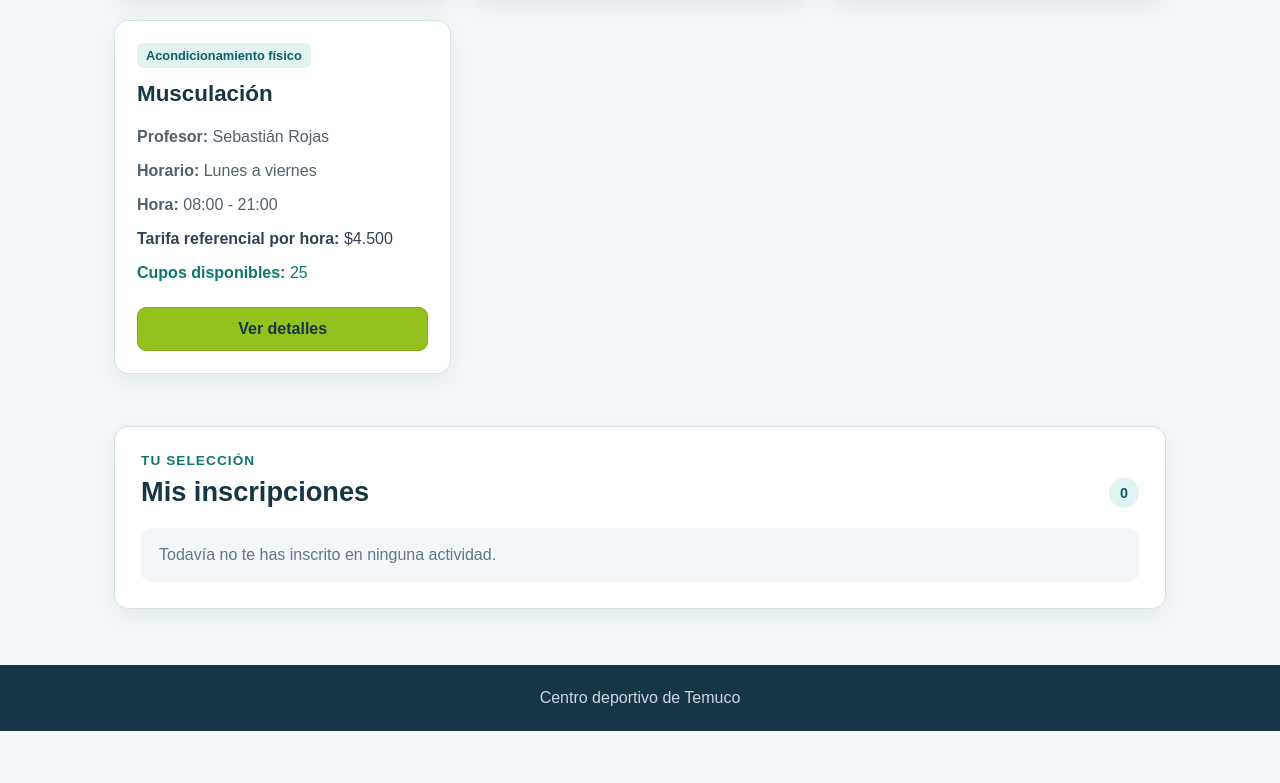
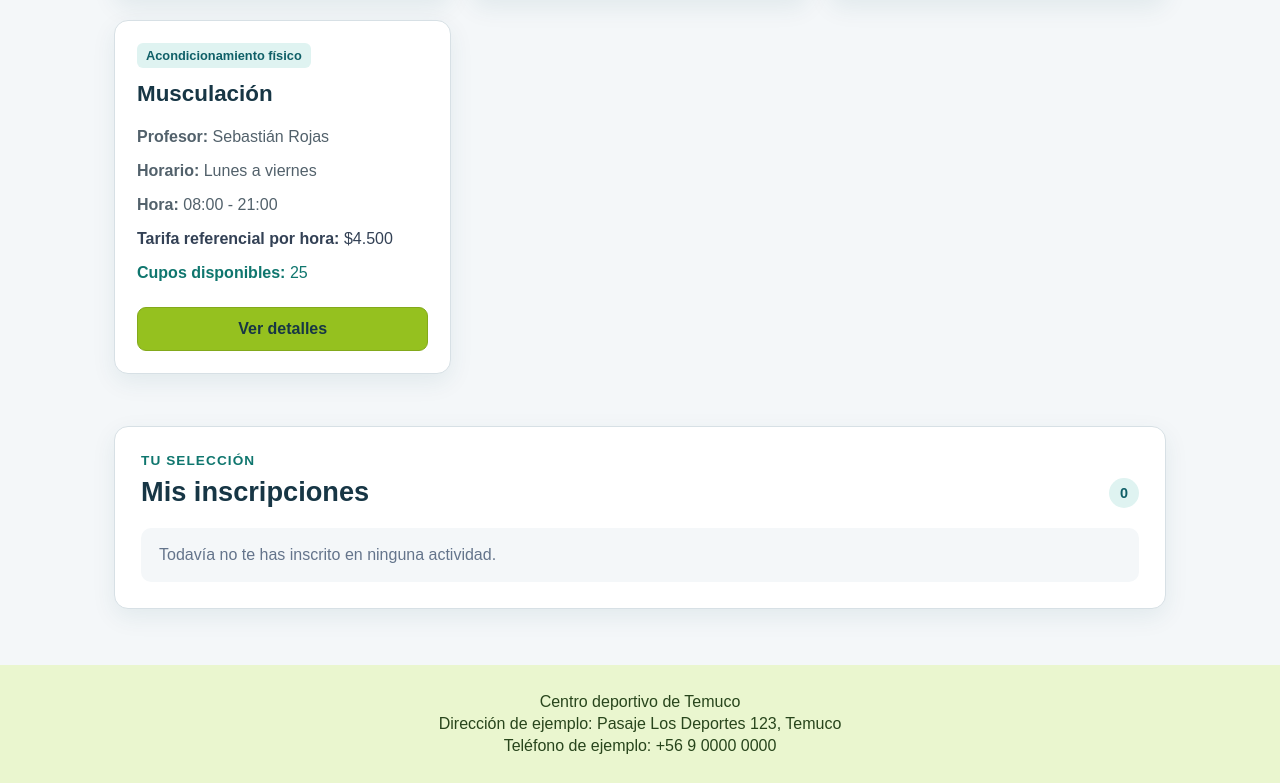
Before and after one commit to HenL1/gestion-centro-deportivo, a React (Vite) app: page / in a window 1280 px wide. Shown: the part 1359-2142 px from the top of the page. Before the commit the page ends 2090 px from the top, so only its background shows below. Built offline with nearby package versions, Linux system fonts and the light colour scheme.

Commit message:
contenido: agregar contacto de ejemplo en pie de pagina

```diff
--- a/src/App.jsx
+++ b/src/App.jsx
@@ -150,6 +150,8 @@ function App() {
 
       <footer className="pie-pagina">
         <p>Centro deportivo de Temuco</p>
+        <p>Dirección de ejemplo: Pasaje Los Deportes 123, Temuco</p>
+        <p>Teléfono de ejemplo: +56 9 0000 0000</p>
       </footer>
     </div>
   );
--- a/src/index.css
+++ b/src/index.css
@@ -411,13 +411,13 @@ input:focus-visible {
 
 .pie-pagina {
   padding: 24px;
-  color: #cbd5e1;
+  color: #28451c;
   text-align: center;
-  background: #173645;
+  background: #eaf6cf;
 }
 
 .pie-pagina p {
-  margin: 0;
+  margin: 4px 0;
 }
 
 @media (max-width: 850px) {
```
